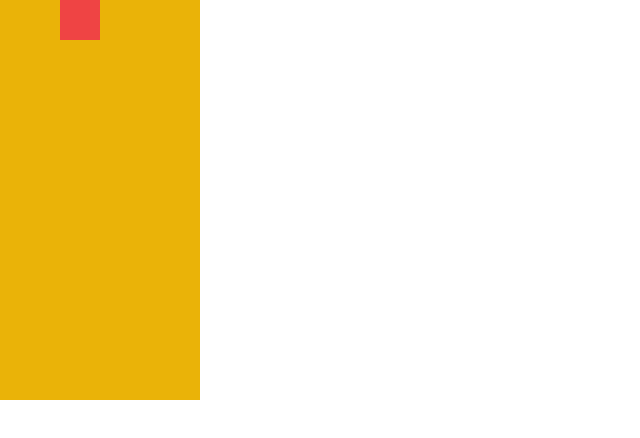
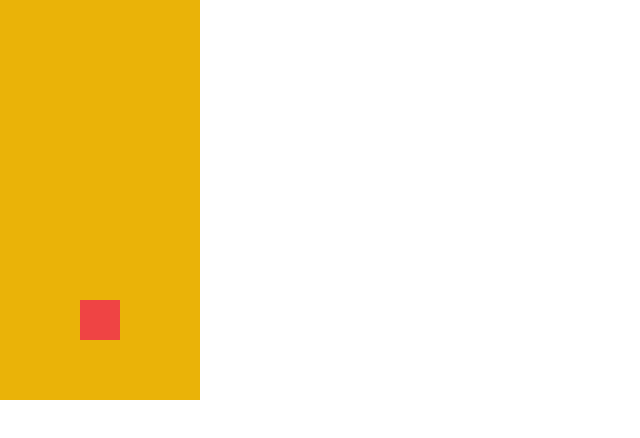
Before and after one commit to AldeonMoriak/tetris, a Vue app: page / in a window 1280 px wide. Shown: the top 438 px of the page, without its empty margins (0-640 px from the left). Built offline with nearby package versions, Linux system fonts and the light colour scheme.

Commit message:
add draw, undraw, freeze, moveDown and moveLeft functions

```diff
--- a/src/components/Tetris.vue
+++ b/src/components/Tetris.vue
@@ -3,8 +3,19 @@ import { ref, computed } from "vue";
 
 // defineProps<{ msg: string }>();
 
-const count = ref(0);
+interface Cell { class: string, isTaken: boolean }
 const width = ref(10);
+const availableCells = ref<Cell[]>([])
+const takenCells = ref(10);
+for (let i = 0; i < 200; i++) {
+  const cell: Cell = { class: '', isTaken: false }
+  availableCells.value.push(cell);
+}
+
+for (let i = 0; i < 10; i++) {
+  const cell: Cell = { class: '', isTaken: true }
+  availableCells.value.push(cell);
+}
 
 const lTetromino = ref([
   [1, width.value + 1, width.value * 2 + 1, 2],
@@ -51,15 +62,71 @@ const theTetrominoes = ref([
 
 let currentPosition = ref(4)
 const currentRotation = ref(0)
-const random = Math.floor(Math.random() * theTetrominoes.value.length);
+let random = Math.floor(Math.random() * theTetrominoes.value.length);
 let current = ref(theTetrominoes.value[random][currentRotation.value])
 
-const currentValues = computed(() => current.value.map(el => el + currentPosition.value))
-console.log(currentValues.value)
+const again = () => {
+  random = Math.floor(Math.random() * theTetrominoes.value.length);
+  current = ref(theTetrominoes.value[random][currentRotation.value])
+  currentPosition.value = 4
+}
+
+const draw = () => {
+  current.value.map(cellNumber => {
+    availableCells.value[cellNumber + currentPosition.value].class = 'bg-red-500'
+  })
+}
+
+const undraw = () => {
+  current.value.map(cellNumber => {
+    availableCells.value[cellNumber + currentPosition.value].class = ''
+  })
+}
+draw()
+
+const moveDown = () => {
+  freeze()
+  undraw();
+  currentPosition.value += width.value
+  draw()
+}
+
+const moveLeft = () => {
+  undraw()
+  const isAtLeftEdge = current.value.some(cellNumber => (currentPosition.value + cellNumber) % width.value === 0)
+  if (!isAtLeftEdge) {
+    currentPosition.value--
+  }
+  if (current.value.some(cellNumber => availableCells.value[currentPosition.value + cellNumber].isTaken)) currentPosition.value++
+  draw()
+}
+const keyController = (e: KeyboardEvent) => {
+  e.preventDefault()
+  if (e.code.toLowerCase() === 'arrowleft') {
+    moveLeft();
+  }
+}
+
+addEventListener('keydown', keyController)
+
+const freeze = () => {
+  if (current.value.some(cellNumber => availableCells.value[currentPosition.value + cellNumber + width.value].isTaken)) {
+    current.value.map(cellNumber => {
+      availableCells.value[cellNumber + currentPosition.value].isTaken = true;
+      // availableCells.value[cellNumber + currentPosition.value].class = 'bg-purple-500';
+    })
+    again()
+  }
+}
+const timer = setInterval(moveDown, 500);
 </script>
 
 <template>
   <div class="bg-yellow-500 w-200px h-400px flex flex-wrap">
-    <div v-for="i in 200" :key="i" :class="[currentValues.includes(i) ? 'bg-red-500' : '', 'w-20px h-20px']"></div>
+    <div
+      v-for="(cell, index) in availableCells"
+      :key="index"
+      :class="[cell.isTaken ? 'opacity-80 ' + cell.class : cell.class, 'w-20px h-20px']"
+    ></div>
   </div>
 </template>
```
Also changed, not shown: 1 other file (tests, documents, lock files or other folders).
